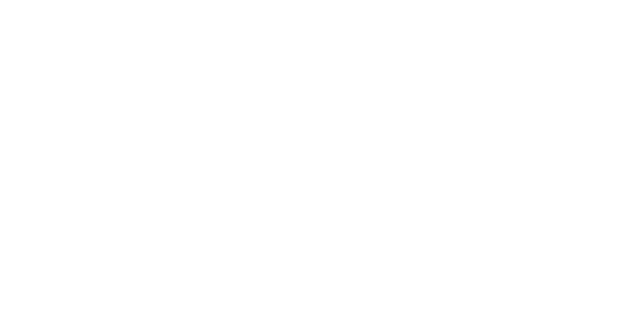
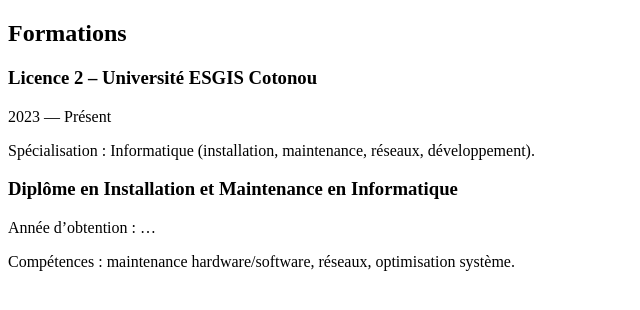
Before and after one commit to setondjimauriac/mon-cv, a plain HTML site: page index.html in a window 1280 px wide. Shown: the whole page, without its empty margins (0-640 px from the left). Drawn offline with Linux system fonts and the light colour scheme.

Commit message:
mise en place de la section formations

```diff
--- a/index.html
+++ b/index.html
@@ -6,6 +6,22 @@
     <title>Document</title>
 </head>
 <body>
+   <section id="formations" class="section section-formations">
+    <div class="container">
+      <h2 class="section-title">Formations</h2>
 
+      <article class="formation">
+        <h3 class="formation-intitule">Licence 2 – Université ESGIS Cotonou</h3>
+        <p class="formation-dates">2023 — Présent</p>
+        <p class="formation-details">Spécialisation : Informatique (installation, maintenance, réseaux, développement).</p>
+      </article>
+
+      <article class="formation">
+        <h3 class="formation-intitule">Diplôme en Installation et Maintenance en Informatique</h3>
+        <p class="formation-dates">Année d’obtention : …</p>
+        <p class="formation-details">Compétences : maintenance hardware/software, réseaux, optimisation système.</p>
+      </article>
+    </div>
+  </section>
 </body>
 </html>
```
